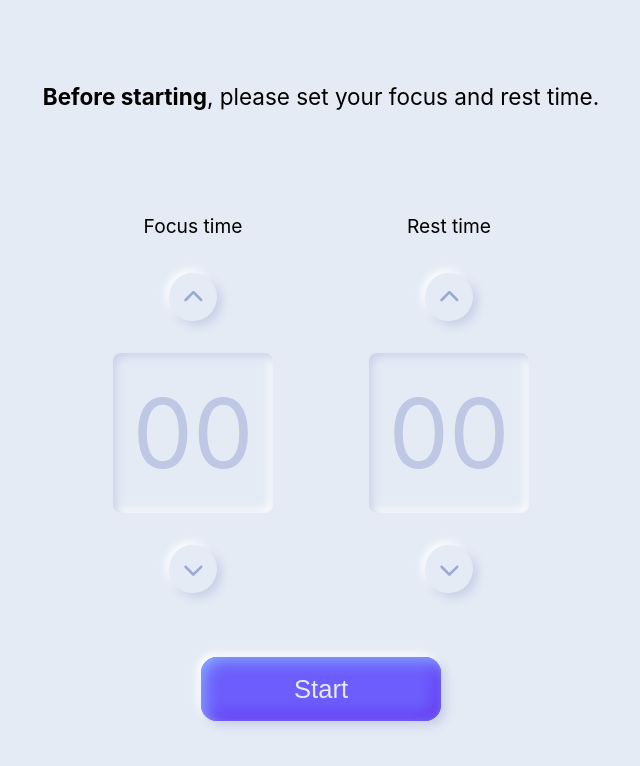
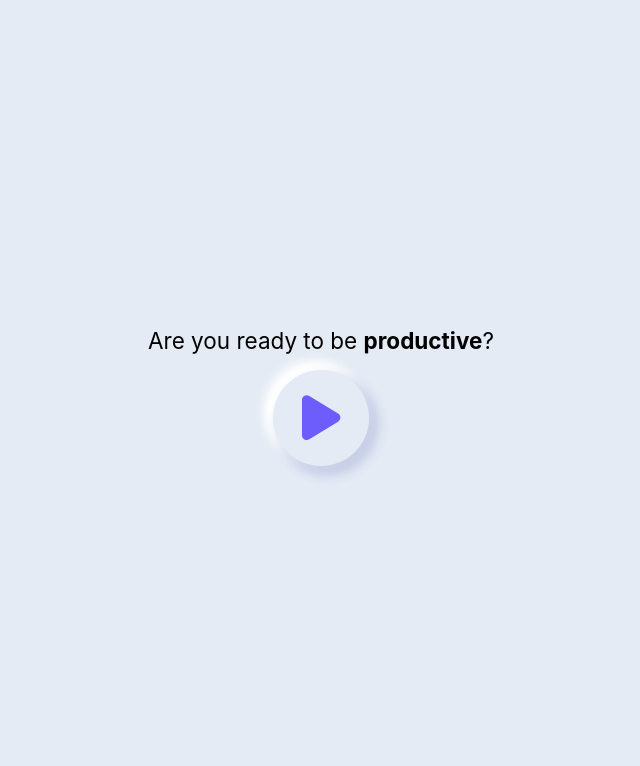
Before and after one commit to emi-castellano/foqs, a Vue app: page / in a window 1280 px wide. Shown: the top 766 px of the page, without its empty margins (319-959 px from the left). Built offline with nearby package versions, Linux system fonts and the light colour scheme.

Commit message:
Added play button and started timer component

```diff
--- a/src/App.vue
+++ b/src/App.vue
@@ -1,10 +1,17 @@
 <script setup lang="ts">
+import { ref } from "vue";
 import TimeConfiguration from "./components/time-config/TimeConfiguration.vue";
+import TimeRunning from "./components/time-running/TimeRunning.vue";
+
+type ActiveStep = "time-config" | "time-running" | "time-finished";
+
+const activeStep = ref<ActiveStep>("time-running");
 </script>
 
 <template>
   <main>
-    <TimeConfiguration />
+    <TimeConfiguration v-if="activeStep === 'time-config'" />
+    <TimeRunning v-if="activeStep === 'time-running'" />
   </main>
 </template>
 
--- a/src/components/input/BaseInput.vue
+++ b/src/components/input/BaseInput.vue
@@ -4,8 +4,9 @@ import type { InputSize, InputType } from "./types";
 
 type Props = {
   modelValue: string | number | null;
-  min: number | null;
-  max: number | null;
+  min?: number;
+  max?: number;
+  maxLength: number | undefined;
   disabled: boolean;
   size: InputSize;
   type: InputType;
@@ -15,8 +16,7 @@ const emit = defineEmits(["update:modelValue"]);
 
 const props = withDefaults(defineProps<Props>(), {
   value: "",
-  min: null,
-  max: null,
+  maxLength: undefined,
   disabled: false,
 });
 
@@ -31,6 +31,9 @@ const typeClass = computed(() => `base-input--${props.type}`);
     placeholder="Type anything"
     :value="props.modelValue"
     :class="['base-input', sizeClass, typeClass]"
+    :min="props.min"
+    :max="props.max"
+    :maxlength="props.maxLength"
     @input="(event) => emit('update:modelValue', (event.target as HTMLInputElement)?.value)"
   />
 </template>
--- /dev/null
+++ b/src/components/play-button/PlayButton.vue
@@ -0,0 +1,113 @@
+<script setup lang="ts">
+import { computed, ref } from "vue";
+
+const playing = ref(false);
+const shadowClass = computed(() => (playing.value ? "shadow" : ""));
+const animationPausedClass = computed(() => (!playing.value ? "paused" : ""));
+
+const onClick = () => {
+  playing.value = !playing.value;
+};
+</script>
+
+<template>
+  <button :class="['play-button']" @click="onClick">
+    <span :class="['icons', shadowClass]">
+      <font-awesome-icon v-if="!playing" class="play" icon="fa-solid fa-play" />
+      <font-awesome-icon v-else class="pause" icon="fa-solid fa-pause" />
+    </span>
+    <span :class="['wave-1', animationPausedClass]"></span>
+    <span :class="['wave-2', animationPausedClass]"></span>
+  </button>
+</template>
+
+<style scoped lang="scss">
+@import "../../assets/colors.scss";
+.play-button {
+  border: none;
+  background: $greyLight;
+  grid-column: 2 / 3;
+  grid-row: 4 / 6;
+  width: 9rem;
+  height: 100%;
+  justify-self: center;
+  border-radius: 1rem;
+  display: grid;
+  grid-template-rows: 1fr;
+  justify-items: center;
+  align-items: center;
+  .icons {
+    grid-row: 1 / 2;
+    grid-column: 1 / 2;
+    width: 6rem;
+    height: 6rem;
+    display: flex;
+    margin: 0.6rem;
+    justify-content: center;
+    align-items: center;
+    border-radius: 50%;
+    font-size: 3.2rem;
+    color: $primary;
+    z-index: 300;
+    background: $greyLight;
+    box-shadow: $shadow;
+    cursor: pointer;
+    position: relative;
+    border: none;
+    &.shadow {
+      box-shadow: $innerShadow;
+    }
+
+    .play {
+      position: absolute;
+      transition: all 0.2s linear;
+    }
+    .pause {
+      position: absolute;
+      transition: all 0.2s linear;
+    }
+  }
+
+  .wave-1,
+  .wave-2 {
+    grid-row: 1 / 2;
+    grid-column: 1 / 2;
+    width: 6rem;
+    height: 6rem;
+    border-radius: 50%;
+    filter: blur(1px);
+    z-index: 100;
+
+    &.paused {
+      animation-play-state: paused;
+    }
+  }
+
+  .wave-1 {
+    box-shadow: 0.4rem 0.4rem 0.8rem $greyLight2, -0.4rem -0.4rem 0.8rem $white;
+    background: linear-gradient(to bottom right, $greyLight2 0%, $white 100%);
+    animation: waves 4s linear infinite;
+  }
+
+  .wave-2 {
+    box-shadow: 0.4rem 0.4rem 0.8rem $greyLight2, -0.4rem -0.4rem 0.8rem $white;
+    animation: waves 4s linear 2s infinite;
+  }
+}
+
+@keyframes waves {
+  0% {
+    transform: scale(1);
+    opacity: 1;
+  }
+
+  50% {
+    opacity: 1;
+  }
+
+  100% {
+    transform: scale(2);
+    opacity: 0;
+  }
+}
+</style>
--- a/src/components/time-config/TimeConfiguration.vue
+++ b/src/components/time-config/TimeConfiguration.vue
@@ -24,8 +24,9 @@ const restTime = ref(null);
           type="number"
           size="square-big"
           v-model="focusTime"
-          :min="2"
-          :max="2"
+          :max-length="2"
+          :min="20"
+          :max="60"
           placeholder="00"
         />
         <BaseButton
@@ -45,8 +46,9 @@ const restTime = ref(null);
           type="number"
           size="square-big"
           v-model="restTime"
-          :min="2"
-          :max="2"
+          :max-length="2"
+          :min="5"
+          :max="15"
           placeholder="00"
         />
         <BaseButton
--- /dev/null
+++ b/src/components/time-running/TimeRunning.vue
@@ -0,0 +1,23 @@
+<script setup lang="ts">
+import BaseTimer from "../timer/BaseTimer.vue";
+import PlayButton from "../play-button/PlayButton.vue";
+</script>
+
+<template>
+  <section class="time-running">
+    <h1>Are you ready to be <strong>productive</strong>?</h1>
+    <div class="timer-wrapper">
+      <!-- <BaseTimer /> -->
+      <PlayButton />
+    </div>
+  </section>
+</template>
+
+<stype scoped lang="scss">
+.time-running {
+  display: flex;
+  flex-direction: column;
+  align-items: center;
+  gap: 3rem;
+}
+</stype>
--- /dev/null
+++ b/src/components/timer/BaseTimer.vue
@@ -0,0 +1,35 @@
+<template>
+  <div class="base-timer">
+    <div class="time-info">
+      <span class="time-left">00:00</span>
+      <span class="time-status">All ready!</span>
+    </div>
+  </div>
+</template>
+
+<style scoped lang="scss">
+@import "../../assets/colors.scss";
+.base-timer {
+  border-radius: 50%;
+  width: 450px;
+  height: 450px;
+  box-shadow: $shadow;
+  display: flex;
+  justify-content: center;
+  align-items: center;
+
+  .time-info {
+    display: flex;
+    flex-direction: column;
+    align-items: center;
+
+    .time-left {
+      font-size: 7rem;
+    }
+
+    .time-status {
+      font-size: 1.5rem;
+    }
+  }
+}
+</style>
--- a/src/main.ts
+++ b/src/main.ts
@@ -9,9 +9,17 @@ import {
   faChevronLeft,
   faChevronUp,
   faChevronDown,
+  faPause,
 } from "@fortawesome/free-solid-svg-icons";
 
-library.add(faPlay, faSpinner, faChevronLeft, faChevronUp, faChevronDown);
+library.add(
+  faPlay,
+  faSpinner,
+  faChevronLeft,
+  faChevronUp,
+  faChevronDown,
+  faPause
+);
 
 import "./assets/main.scss";
 
```
